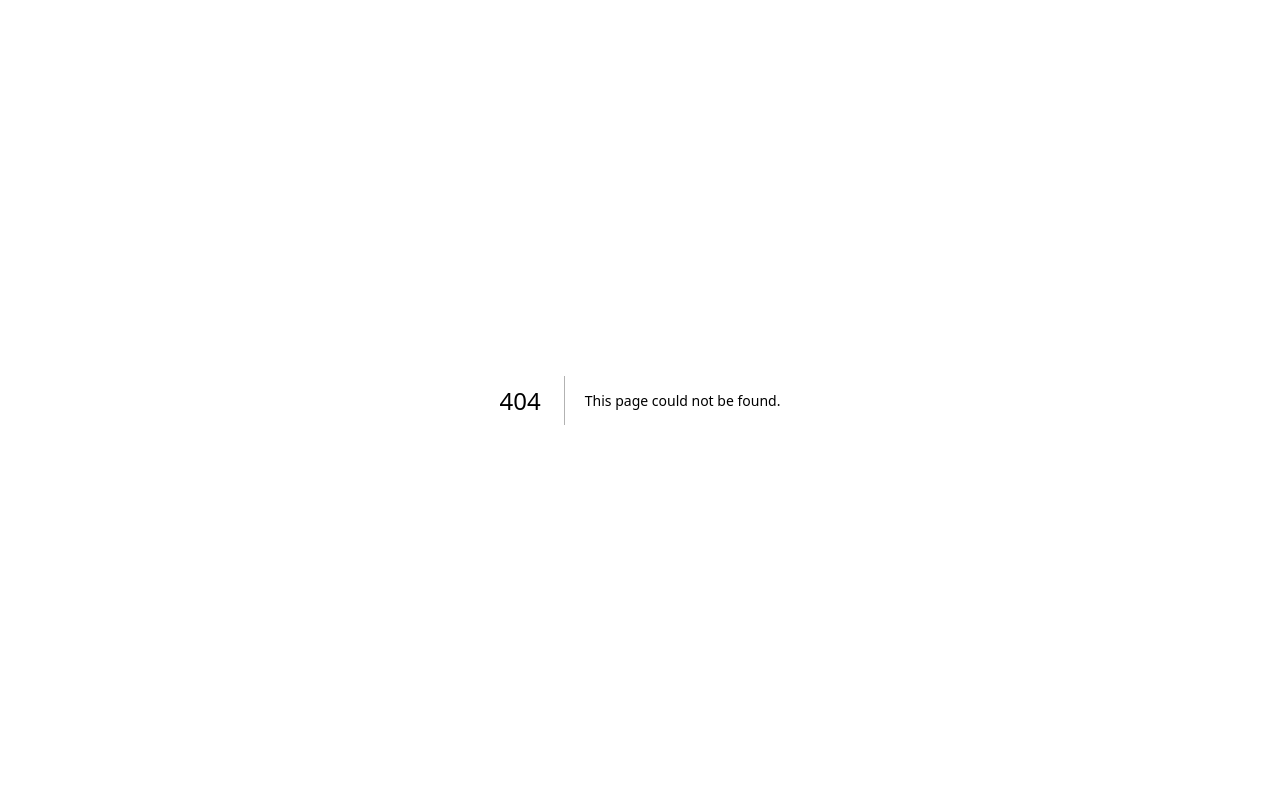
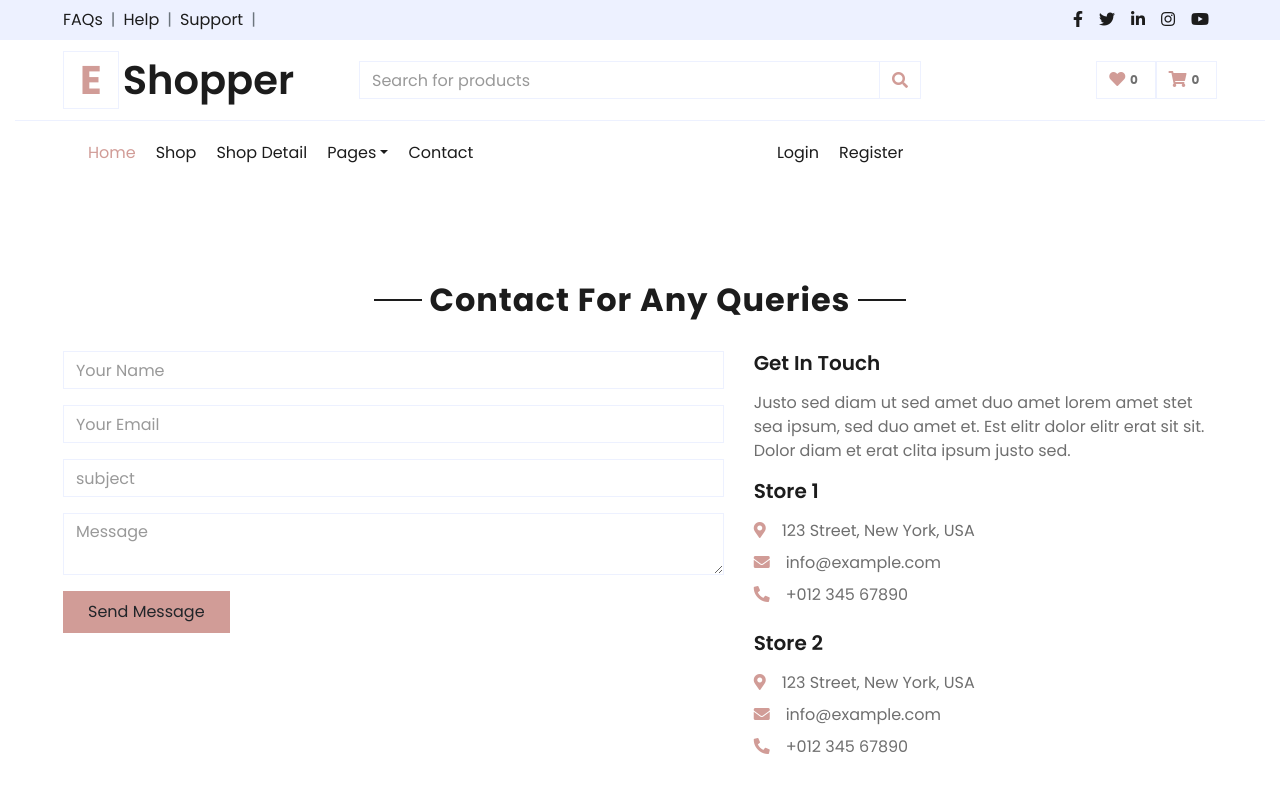
Before and after one commit to akadudeshmukh/mulyankan, a Next.js app in the folder headstart/: page /contact in a window 1280 px wide. Before the commit this address had no page. Shown: the top 800 px of the page. Built offline with nearby package versions, Linux system fonts and the light colour scheme; no server answers.

Commit message:
Contact Us

```diff
--- /dev/null
+++ b/headstart/components/PageComponents/ContactUs.tsx
@@ -0,0 +1,183 @@
+import Image from "next/image";
+import { useState } from "react";
+
+const ContactUsForm = ({ success }: { success: () => void }) => {
+  const handleSubmit = async (event: any) => {
+    // Stop the form from submitting and refreshing the page.
+    event.preventDefault();
+
+    // Get data from the form.
+    const data = {
+      name: event.target.name.value,
+      email: event.target.email.value,
+      subject: event.target.subject.value,
+      message: event.target.message.value,
+    };
+
+    // Send the data to the server in JSON format.
+    const JSONdata = JSON.stringify(data);
+
+    // API endpoint where we send form data.
+    const endpoint = "https://sample-apis.azurewebsites.net/api/open/subscribe";
+
+    // Form the request for sending data to the server.
+    const options = {
+      // The method is POST because we are sending data.
+      method: "POST",
+      // Tell the server we're sending JSON.
+      headers: {
+        "Content-Type": "application/json",
+      },
+      // Body of the request is the JSON data we created above.
+      body: JSONdata,
+    };
+
+    // Send the form data to our forms API on Vercel and get a response.
+    const response = await fetch(endpoint, options);
+    console.log("bodyresponse: ", response);
+    // Get the response data from server as JSON.
+    // If server returns the name submitted, that means the form works.
+    //const result = await response.json();
+    if (response.status === 201) {
+      success();
+    }
+  };
+  return (
+    <div className="container-fluid pt-5">
+      <div className="text-center mb-4">
+        <h2 className="section-title px-5">
+          <span className="px-2">Contact For Any Queries</span>
+        </h2>
+      </div>
+      <div className="row px-xl-5">
+        <div className="col-lg-7 mb-5">
+          <div className="contact-form">
+            <div id="success"></div>
+            <form
+              action="#"
+              onSubmit={handleSubmit}
+              name="sentMessage"
+              id="contactForm"
+            >
+              <div className="control-group">
+                <input
+                  id="name"
+                  className="form-control"
+                  placeholder="Your Name"
+                  type="text"
+                  required
+                  name="Your Name"
+                />
+
+                <p className="help-block text-danger"></p>
+              </div>
+              <div className="control-group">
+                <input
+                  id="email"
+                  className="form-control"
+                  placeholder="Your Email"
+                  type="email"
+                  required
+                  name="Your Email"
+                />
+
+                <p className="help-block text-danger"></p>
+              </div>
+              <div className="control-group">
+                <input
+                  id="subject"
+                  className="form-control"
+                  placeholder="subject"
+                  type="text"
+                  required
+                  name="Your Email"
+                />
+                <p className="help-block text-danger"></p>
+              </div>
+              <div className="control-group">
+                <textarea
+                  id="message"
+                  className="form-control"
+                  placeholder="Message"
+                  required
+                  name="Your Message"
+                />
+                <p className="help-block text-danger"></p>
+              </div>
+              <div>
+                <button
+                  className="btn btn-primary py-2 px-4"
+                  type="submit"
+                  id="sendMessageButton"
+                >
+                  Send Message
+                </button>
+              </div>
+            </form>
+          </div>
+        </div>
+        <div className="col-lg-5 mb-5">
+          <h5 className="font-weight-semi-bold mb-3">Get In Touch</h5>
+          <p>
+            Justo sed diam ut sed amet duo amet lorem amet stet sea ipsum, sed
+            duo amet et. Est elitr dolor elitr erat sit sit. Dolor diam et erat
+            clita ipsum justo sed.
+          </p>
+          <div className="d-flex flex-column mb-3">
+            <h5 className="font-weight-semi-bold mb-3">Store 1</h5>
+            <p className="mb-2">
+              <i className="fa fa-map-marker-alt text-primary mr-3"></i>123
+              Street, New York, USA
+            </p>
+            <p className="mb-2">
+              <i className="fa fa-envelope text-primary mr-3"></i>
+              info@example.com
+            </p>
+            <p className="mb-2">
+              <i className="fa fa-phone-alt text-primary mr-3"></i>+012 345
+              67890
+            </p>
+          </div>
+          <div className="d-flex flex-column">
+            <h5 className="font-weight-semi-bold mb-3">Store 2</h5>
+            <p className="mb-2">
+              <i className="fa fa-map-marker-alt text-primary mr-3"></i>123
+              Street, New York, USA
+            </p>
+            <p className="mb-2">
+              <i className="fa fa-envelope text-primary mr-3"></i>
+              info@example.com
+            </p>
+            <p className="mb-0">
+              <i className="fa fa-phone-alt text-primary mr-3"></i>+012 345
+              67890
+            </p>
+          </div>
+        </div>
+      </div>
+    </div>
+  );
+};
+const Contact = () => {
+  const [formSubmitted, setFormSubmitted] = useState(false);
+  return (
+    <>
+      {!formSubmitted && (
+        <ContactUsForm
+          success={() => {
+            setFormSubmitted(true);
+          }}
+        ></ContactUsForm>
+      )}
+      {formSubmitted && (
+        <div className="col-lg-7 mb-5">
+          <div className="contact-form">
+            <div id="success"></div>
+            Thanks for submitting will contact you soon!
+          </div>
+        </div>
+      )}
+    </>
+  );
+};
+export default Contact;
--- a/headstart/data/footer.ts
+++ b/headstart/data/footer.ts
@@ -49,31 +49,31 @@ const data: FooterData = {
 		{
 			"sectiontitle": "Quick Link",
 			"id": 1,
-			"link": "http://localhost:3000/",
+			"link": "/",
 			"linktitle": "Home"
 		},
 		{
 			"sectiontitle": "",
 			"id": 2,
-			"link": "http://localhost:3000/",
+			"link": "/shop",
 			"linktitle": "Our Shops"
 		},
 		{
 			"sectiontitle": "",
 			"id": 3,
-			"link": "http://localhost:3000/",
+			"link": "/detail",
 			"linktitle": "shop Detail"
 		},
 		{
 			"sectiontitle": "",
 			"id": 4,
-			"link": "http://localhost:3000/",
+			"link": "/cart",
 			"linktitle": "Shopping Cart"
 		},
 		{
 			"sectiontitle": "",
 			"id": 5,
-			"link": "http://localhost:3000/",
+			"link": "/checkout",
 			"linktitle": "Checkout"
 		}
 
@@ -82,31 +82,31 @@ const data: FooterData = {
 		{
 			"sectiontitle": "Trendy Link",
 			"id": 1,
-			"link": "http://localhost:3000/",
+			"link": "/",
 			"linktitle": "Home"
 		},
 		{
 			"sectiontitle": "",
 			"id": 2,
-			"link": "http://localhost:3000/",
+			"link": "/shop",
 			"linktitle": "Our Shops"
 		},
 		{
 			"sectiontitle": "",
 			"id": 3,
-			"link": "http://localhost:3000/",
+			"link": "/detail",
 			"linktitle": "shop Detail"
 		},
 		{
 			"sectiontitle": "",
 			"id": 4,
-			"link": "http://localhost:3000/",
+			"link": "/cart",
 			"linktitle": "Shopping Cart"
 		},
 		{
 			"sectiontitle": "",
 			"id": 5,
-			"link": "http://localhost:3000/",
+			"link": "/checkout",
 			"linktitle": "Checkout"
 		}
 	]
--- a/headstart/pages/api/form.ts
+++ /dev/null
@@ -1,24 +0,0 @@
-import { NextApiRequest, NextApiResponse } from "next"
-
-export default function handler(
-    req: NextApiRequest,
-    res: NextApiResponse<any>
-) {
-    // Get data submitted in request's body.
-    const body = req.body
-
-    // Optional logging to see the responses
-    // in the command line where next.js app is running.
-    console.log('body: ', body)
-
-    // Guard clause checks for first and last name,
-    // and returns early if they are not found
-    if (!body.first || !body.last) {
-        // Sends a HTTP bad request error code
-        return res.status(400).json({ data: 'First or last name not found' })
-    }
-
-    // Found the name.
-    // Sends a HTTP success code
-    res.status(200).json(body)
-}
--- /dev/null
+++ b/headstart/pages/contact.tsx
@@ -0,0 +1,14 @@
+import Layout from "@/components/Layout/Layout";
+import Head from "next/head";
+import Image from "next/image";
+import styles from "../styles/Home.module.css";
+import Contact from "@/components/PageComponents/ContactUs";
+
+export default function Contactus() {
+  return (
+    <Layout title="Home-Barbarik">
+      {/* Breadcrumb */}
+      <Contact></Contact>
+    </Layout>
+  );
+}
```
